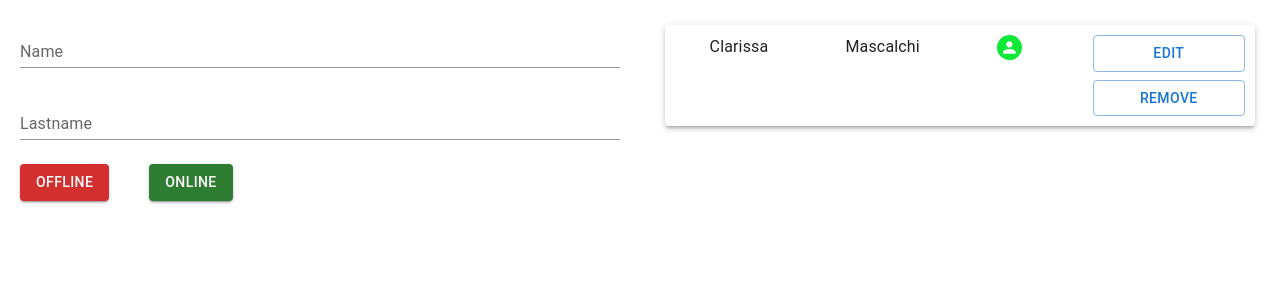
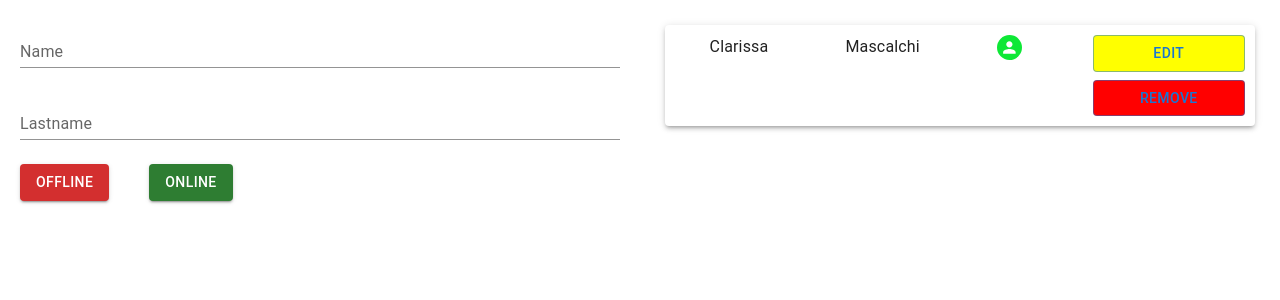
Before and after one commit to Clari2312/exercise-react, a React (Create React App) app: page / in a window 1280 px wide. Shown: the top 300 px of the page. Built offline with nearby package versions, Linux system fonts and the light colour scheme.

Commit message:
added withStyles and styledComponent

```diff
--- a/src/components/List/Card/Card.js
+++ b/src/components/List/Card/Card.js
@@ -3,7 +3,11 @@ import "./Card.css";
 import { Typography, Avatar, Stack, Button, Paper } from "@mui/material";
 import { makeStyles } from "@mui/styles";
 
-const useStyles = makeStyles({
+import EditButton from "./EditButton/EditButton";
+import RemoveButton from "./RemoveButton/RemoveButton";
+
+const useStyles = makeStyles((theme) => {
+  return {
     pippo: {
       width: "25px !important",
       height: "25px !important",
@@ -18,6 +22,7 @@ const useStyles = makeStyles({
       width: "70%",
       padding: "10px",
     },
+  };
 });
 
 // class Card extends Component {
@@ -78,22 +83,14 @@ const Card = (props) => {
           </Avatar>
         </Stack>
         <Stack direction="column" spacing={1} className={classes.itemButton}>
-          <Button
-            variant="outlined"
-            onClick={() =>
-              editEvent(userName, userLastName, status, positionIndex)
-            }
-          >
-            Edit
-          </Button>
-          <Button
-            variant="outlined"
-            onClick={() => {
-              removeUser(positionIndex);
-            }}
-          >
-            Remove
-          </Button>
+          <EditButton
+            editEvent={editEvent}
+            userName={userName}
+            userLastName={userLastName}
+            status={status}
+            positionIndex={positionIndex}
+          />
+          <RemoveButton removeUser={removeUser} positionIndex={positionIndex} />
         </Stack>
       </Stack>
     </Paper>
--- /dev/null
+++ b/src/components/List/Card/EditButton/EditButton.js
@@ -0,0 +1,26 @@
+import { Button } from "@mui/material";
+import { withStyles } from "@mui/styles";
+
+// const styles = {}
+const styles = (theme) => ({
+  edit: {
+    backgroundColor: "yellow",
+  },
+});
+
+const EditButton = (props) => {
+  const { editEvent, userName, userLastName, status, positionIndex, classes } =
+    props;
+  console.log("edit props", props);
+  return (
+    <Button
+      className={classes.edit}
+      variant="outlined"
+      onClick={() => editEvent(userName, userLastName, status, positionIndex)}
+    >
+      Edit
+    </Button>
+  );
+};
+// export default withStyles(styles)(EditButton)
+export default withStyles(styles, { withTheme: true })(EditButton);
--- /dev/null
+++ b/src/components/List/Card/RemoveButton/RemoveButton.js
@@ -0,0 +1,25 @@
+import { Button } from "@mui/material";
+import { styled, withTheme } from "@mui/styles";
+
+const NewButton = styled(withTheme(Button))((props) => {
+  console.log("props ", props);
+  return {
+    backgroundColor: "red",
+  };
+});
+
+const StyledButton = (props) => {
+  const { removeUser, positionIndex } = props;
+  return (
+    <NewButton
+      variant="outlined"
+      onClick={() => {
+        removeUser(positionIndex);
+      }}
+    >
+      Remove
+    </NewButton>
+  );
+};
+
+export default StyledButton;
--- a/src/index.js
+++ b/src/index.js
@@ -1,14 +1,21 @@
-import React from 'react';
-import ReactDOM from 'react-dom';
-import './index.css';
-import App from './App';
-import reportWebVitals from './reportWebVitals';
+import React from "react";
+import ReactDOM from "react-dom";
+import "./index.css";
+import App from "./App";
+import reportWebVitals from "./reportWebVitals";
+
+import { createTheme } from "@mui/material";
+import { ThemeProvider } from "@mui/styles";
+
+const theme = createTheme();
 
 ReactDOM.render(
   <React.StrictMode>
-    <App />
+    <ThemeProvider theme={theme}>
+      <App />
+    </ThemeProvider>
   </React.StrictMode>,
-  document.getElementById('root')
+  document.getElementById("root")
 );
 
 // If you want to start measuring performance in your app, pass a function
```
Also changed, not shown: 1 other file (tests, documents, lock files or other folders). Lines whose indentation alone changed are shown as unchanged.
